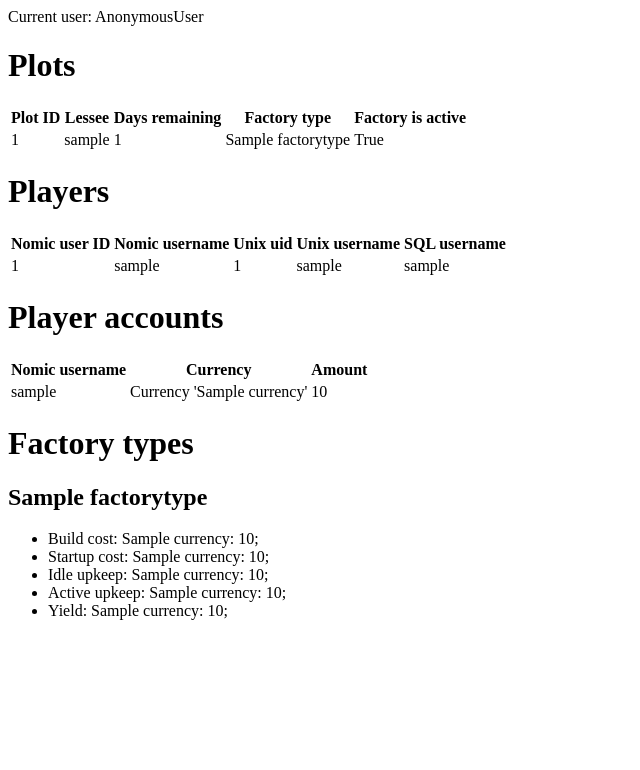
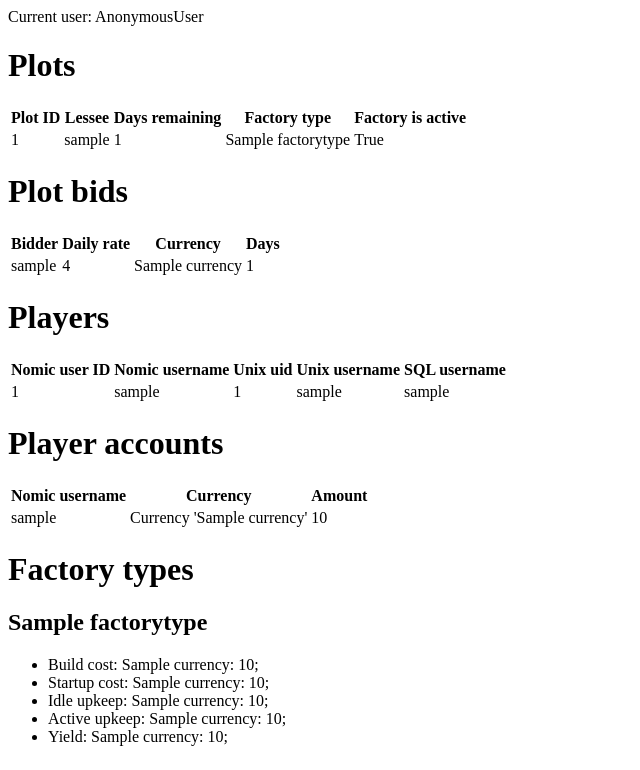
Before and after one commit to tswett/lepfact, a Django app: page /playerinfo/ in a window 1280 px wide. Shown: the top 770 px of the page, without its empty margins (0-640 px from the left). Run offline with Django 3.2, Linux system fonts and the light colour scheme; tables that the repository leaves empty hold one stand-in row (values such as "Sample post").

Commit message:
Add beginning of plot auction system

```diff
--- a/playerinfo/admin.py
+++ b/playerinfo/admin.py
@@ -3,9 +3,11 @@ from playerinfo.models import *
 
 admin.site.register(UserProfile)
 admin.site.register(Currency)
+admin.site.register(MoneyCurrency)
 admin.site.register(Account)
 admin.site.register(Transaction)
 admin.site.register(Plot)
+admin.site.register(Bid)
 admin.site.register(Factory)
 admin.site.register(FactoryType)
 admin.site.register(BuildCostData)
--- a/playerinfo/models.py
+++ b/playerinfo/models.py
@@ -1,5 +1,6 @@
 import django.db
 from django.db import models
+from django.db.models import F
 
 from django.contrib.auth.models import User
 
@@ -32,6 +33,13 @@ class Currency(models.Model):
 
     def __unicode__(self):
         return "Currency '" + self.name + "'"
+
+class MoneyCurrency(models.Model):
+    """This is the currency which currently stands for money in the
+    game.  Don't make more than one of this.
+    """
+
+    currency = models.ForeignKey(Currency)
 
 class InsufficientFundsError(Exception):
     """This is an exception thrown to indicate that an operation has
@@ -98,6 +106,7 @@ class Plot(models.Model):
     lessee = models.ForeignKey(User, null=True, blank=True)
     days_left = models.PositiveIntegerField(default=0)
 
+    @django.db.transaction.atomic
     def upkeep(self):
         if self.days_left > 0:
             self.days_left -= 1
@@ -105,7 +114,31 @@ class Plot(models.Model):
             if self.days_left == 0:
                 self.lessee = None
 
-            self.save()
+        if self.days_left == 0:
+            money_currency = MoneyCurrency.objects.get().currency
+
+            bids = Bid.objects.filter(currency=money_currency).order_by('daily_rate')
+
+            if bids:
+                highest_bid = bids[0]
+                try:
+                    Account.objects.get_or_create(user=highest_bid.bidder, currency=money_currency)[0].credit_or_debit(-highest_bid.daily_rate * highest_bid.days)
+                except InsufficientFundsError:
+                    pass
+                else:
+                    self.lessee = highest_bid.bidder
+                    self.days_left = highest_bid.days
+                finally:
+                    highest_bid.delete()
+
+        self.save()
+
+class Bid(models.Model):
+    """This is a bid someone has placed to obtain a plot of land."""
+    bidder = models.ForeignKey(User)
+    daily_rate = models.BigIntegerField()
+    currency = models.ForeignKey(Currency)
+    days = models.PositiveIntegerField()
 
 class FactoryType(models.Model):
     name = models.CharField(max_length=32, unique=True)
--- a/playerinfo/templates/playerinfo/index.html
+++ b/playerinfo/templates/playerinfo/index.html
@@ -17,6 +17,24 @@
                 <td>{{ plot.days_left }}</td>
                 <td>{{ plot.factory.factory_type.name }}</td>
                 <td>{{ plot.factory.active }}</td>
+            </tr>
+{% endfor %}
+        </table>
+
+        <h1>Plot bids</h1>
+        <table>
+            <tr>
+                <th>Bidder</th>
+                <th>Daily rate</th>
+                <th>Currency</th>
+                <th>Days</th>
+            </tr>
+{% for bid in bids %}
+            <tr>
+                <td>{{ bid.bidder }}</td>
+                <td>{{ bid.daily_rate }}</td>
+                <td>{{ bid.currency.name }}</td>
+                <td>{{ bid.days }}</td>
             </tr>
 {% endfor %}
         </table>
--- a/playerinfo/views.py
+++ b/playerinfo/views.py
@@ -3,8 +3,9 @@ from django.http import HttpResponse
 import django.shortcuts
 
 from playerinfo.models import (
-    Account, UserProfile, Plot, FactoryType, BuildCostData, StartupCostData,
-    IdleUpkeepData, ActiveUpkeepData, YieldData
+    Account, UserProfile, Plot, Bid,
+    FactoryType, BuildCostData, StartupCostData,
+    IdleUpkeepData, ActiveUpkeepData, YieldData,
 )
 
 COST_CLASS = {
@@ -17,10 +18,9 @@ COST_CLASS = {
 
 def list_profiles(request):
     profiles = UserProfile.objects.all()
-
     accounts = Account.objects.all()
-
     plots = Plot.objects.all()
+    bids = Bid.objects.all()
 
     factory_types = []
 
@@ -53,6 +53,7 @@ def list_profiles(request):
         'profiles': profiles,
         'accounts': accounts,
         'plots': plots,
+        'bids': bids,
         'factory_types': factory_types,
     }
 
```
